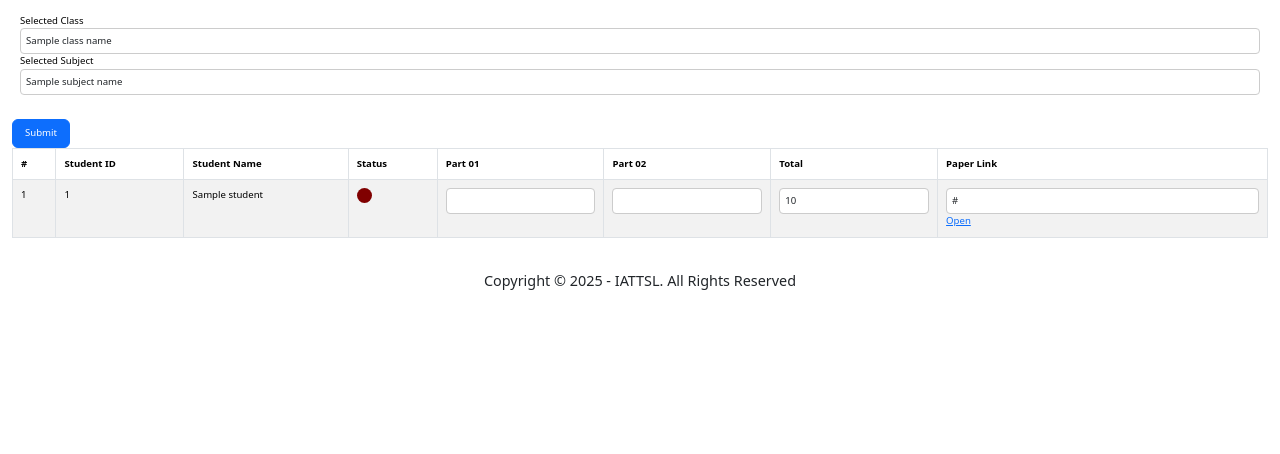
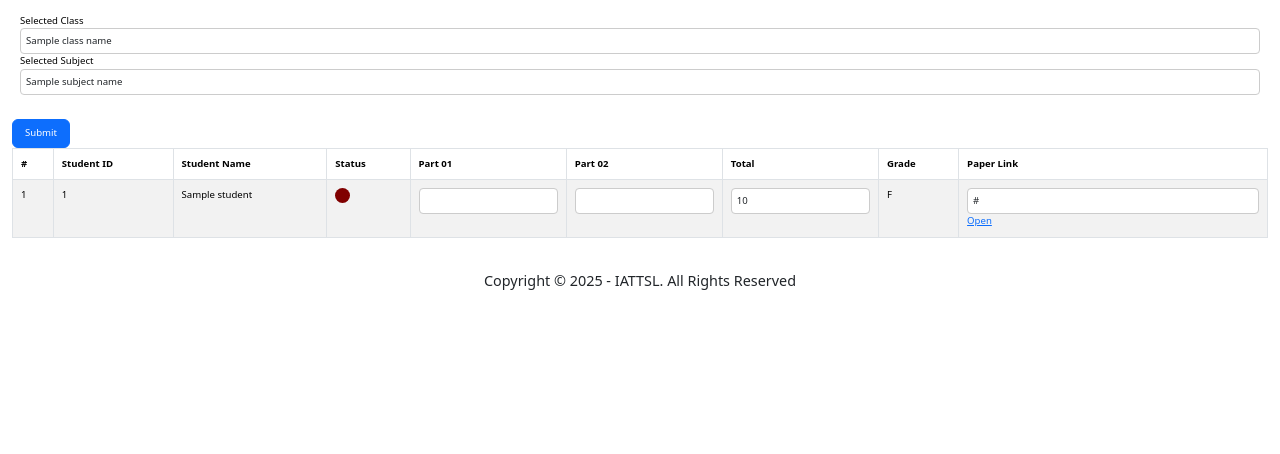
Before and after one commit to praveen-tissera/iattsl-myclass-payments, a CodeIgniter app: the page made by application/views/marks/student_selection.php in a window 1280 px wide. Shown: the part 146-600 px from the top of the page. Run offline with CodeIgniter, Linux system fonts and the light colour scheme; tables that the repository leaves empty or names only in its code hold one stand-in row (values such as "Sample post"); the template is opened without the code that fills it: most values are stand-ins (such as "Sample title", 1, 10 or a date in 2020); some libraries are stand-ins or nearby versions.

Commit message:
add grade symbol

```diff
--- a/application/views/marks/student_selection.php
+++ b/application/views/marks/student_selection.php
@@ -187,6 +187,7 @@ defined('BASEPATH') OR exit('No direct script access allowed');
                             <th scope="col">Part 01</th>
                             <th scope="col">Part 02</th>
                             <th scope="col">Total</th>
+                             <th scope="col">Grade</th>
                             <th scope="col">Paper Link</th>
 
                         </tr>
@@ -206,28 +207,46 @@ defined('BASEPATH') OR exit('No direct script access allowed');
                             }
                             echo "<td>";
                             if(isset($student->marks) && $student->marks != null){
-                                echo "<input type='number' class='form-control' name='part1_{$student->ID}'  min='0' max='100' value='{$student->marks->part1}'>";
+                                echo "<input  type='number' class='input1 form-control' name='part1_{$student->ID}'  min='0' max='100' value='{$student->marks->part1}'>";
                             }else{
-                            echo "<input type='number' class='form-control' name='part1_{$student->ID}'  min='0' max='100'>";
+                            echo "<input  type='number' class='input1 form-control' name='part1_{$student->ID}'  min='0' max='100'>";
                             }
                             echo "</td>";
                             echo "<td>";
                             if(isset($student->marks) && $student->marks != null){
-                                echo "<input type='number' class='form-control' name='part2_{$student->ID}'  min='0' max='100' value='{$student->marks->part2}'>";
+                                echo "<input  type='number' class=' input2 form-control' name='part2_{$student->ID}'  min='0' max='100' value='{$student->marks->part2}'>";
                             }else{
-                            echo "<input type='number' class='form-control' name='part2_{$student->ID}'  min='0' max='100'>";
+                            echo "<input type='number' class=' input2 form-control' name='part2_{$student->ID}'  min='0' max='100'>";
                             }
                             echo "</td>";
                             echo "<td>";
                             if(isset($student->marks) && $student->marks != null){
-                                echo "<input type='number' class='form-control' name='total_{$student->ID}'  min='0' max='100' value='{$student->marks->total}'>";
+                                echo "<input  type='number' class='totalTrigger form-control' name='total_{$student->ID}'  min='0' max='100' value='{$student->marks->total}'>";
                             }else{
-                            echo "<input type='number' class='form-control' name='total_{$student->ID}'  min='0' max='100' >";
+                            echo "<input  type='number' class='totalTrigger form-control' name='total_{$student->ID}'  min='0' max='100' >";
                             }
                             echo "</td>";
                             echo "<td>";
+                           if(isset($student->marks) && $student->marks != null){
+                                if($student->marks->total >= 75){
+                                    echo "<p class='gradeVal'>A</p>";
+                                }else if($student->marks->total >= 65){
+                                    echo "<p class='gradeVal'>B</p>";
+                                }else if($student->marks->total >= 55){
+                                    echo "<p class='gradeVal'>C</p>";
+                                }else if($student->marks->total >= 40){
+                                    echo "<p class='gradeVal'>S</p>";
+                                }else if($student->marks->total > 0){
+                                    echo "<p class='gradeVal'>F</p>";
+                                }
+                           }else{
+
+                            echo "<p class='gradeVal'></p>";
+                          }
+                            echo "</td>";
+                            echo "<td>";
                             if(isset($student->marks) && $student->marks != null){
-                                echo "<input type='url' class='form-control' name='link_{$student->ID}'  min='0' max='100' value='{$student->marks->link}'>";
+                                echo "<input type='url'  class='form-control' name='link_{$student->ID}'  min='0' max='100' value='{$student->marks->link}'>";
                               ?>
                               <?php if($student->marks->link != null){ ?>
                               <a href="#" onclick="openSmallWindow(`<?php echo $student->marks->link; ?>`); return false;">Open</a>
@@ -276,4 +295,58 @@ function changeButtonText() {
     <script src="<?php echo base_url() . '/script/jquery.js' ?>"></script>
     <script src="<?php echo base_url() . '/script/bootstrap.min.js' ?>"></script>
 </script>
+
+ <script>
+        $(document).ready(function() {
+            $(".totalTrigger").focus(function() {
+
+                var row = $(this).closest("tr");
+                var val1 = row.find(".input1").val();
+                var val2 = row.find(".input2").val();
+                if (val1 !== "" && val2 !== "") {
+
+                    var total = parseFloat(val1) + parseFloat(val2);
+                    row.find(".totalTrigger").val(total);
+
+                    // check total and set grade base of criteria
+                    if (total >= 75) {
+                        row.find(".gradeVal").text('A');
+                    } else if (total >= 65) {
+                        row.find(".gradeVal").text('B');
+                    } else if (total >= 55) {
+                        row.find(".gradeVal").text('C');
+                    } else if (total >= 40) {
+                        row.find(".gradeVal").text('S');
+                    } else {
+                        row.find(".gradeVal").text('F');
+                    }
+                }
+
+
+
+
+
+
+
+
+                // if (val1 !== "" && val2 !== "") {
+                //     $("#total").val(parseFloat(val1) + parseFloat(val2));
+                //     // check total and set grade base of criteria
+                //     if (parseFloat(val1) + parseFloat(val2) >= 75) {
+                //         $("#gradeVal").text('A');
+                //     } else if (parseFloat(val1) + parseFloat(val2) >= 65) {
+                //         $("#gradeVal").text('B');
+                //     }else if (parseFloat(val1) + parseFloat(val2) >= 55) {
+                //         $("#gradeVal").text('C');
+                //     }else if (parseFloat(val1) + parseFloat(val2) >= 45) {
+                //         $("#gradeVal").text('B');
+                //     }else {
+                //         $("#gradeVal").text('F');
+                //     }
+
+                // }
+            });
+        });
+    </script>
+
 </html>
```
